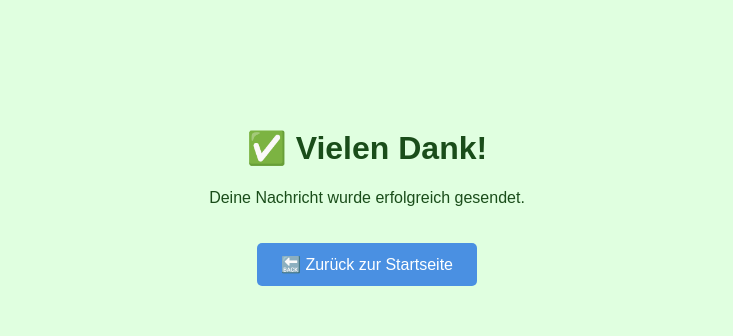
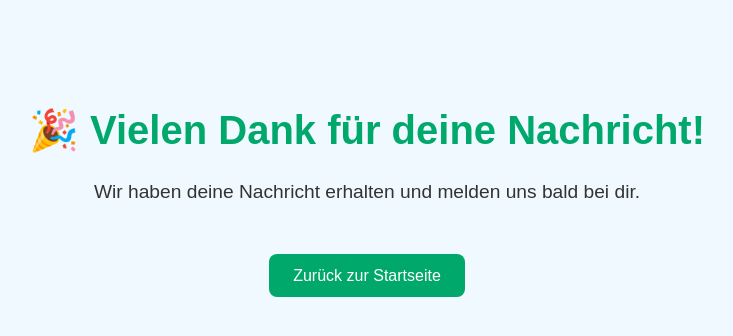
Before and after one commit to Parisaifi/my-website-, a plain HTML site: page danke.html in a window 1280 px wide. Shown: the whole page, without its empty margins (273-1006 px from the left). Drawn offline with Linux system fonts and the light colour scheme.

Commit message:
Update danke.html

```diff
--- a/danke.html
+++ b/danke.html
@@ -1,33 +1,45 @@
 <!DOCTYPE html>
-<html lang="en">
+<html lang="de">
 <head>
     <meta charset="UTF-8">
-    <title>Danke</title>
+    <meta name="viewport" content="width=device-width, initial-scale=1.0">
+    <title>Danke!</title>
+    <link rel="stylesheet" href="stylesheet.css">
     <style>
         body {
-            font-family: sans-serif;
-            background-color: #e0ffe0;
-            color: #1a4d1a;
             text-align: center;
-            padding-top: 100px;
+            padding: 5rem 2rem;
+            background-color: #f0f9ff;
+            font-family: Arial, sans-serif;
         }
         h1 {
-            font-size: 2rem;
+            color: #00a86b;
+            font-size: 2.5rem;
+        }
+        p {
+            font-size: 1.2rem;
+            margin-top: 1rem;
         }
         a {
             display: inline-block;
-            margin-top: 20px;
+            margin-top: 2rem;
+            padding: 0.8rem 1.5rem;
+            background-color: #00a86b;
+            color: white;
+            border-radius: 8px;
             text-decoration: none;
-            background: #4a90e2;
-            color: white;
-            padding: 0.75rem 1.5rem;
-            border-radius: 5px;
+        }
+        a:hover {
+            background-color: #00895a;
         }
     </style>
 </head>
 <body>
-<h1>✅ Vielen Dank!</h1>
-<p>Deine Nachricht wurde erfolgreich gesendet.</p>
-<a href="index.html">🔙 Zurück zur Startseite</a>
+
+    <h1>🎉 Vielen Dank für deine Nachricht!</h1>
+    <p>Wir haben deine Nachricht erhalten und melden uns bald bei dir.</p>
+
+    <a href="index.html">Zurück zur Startseite</a>
+
 </body>
 </html>
```
